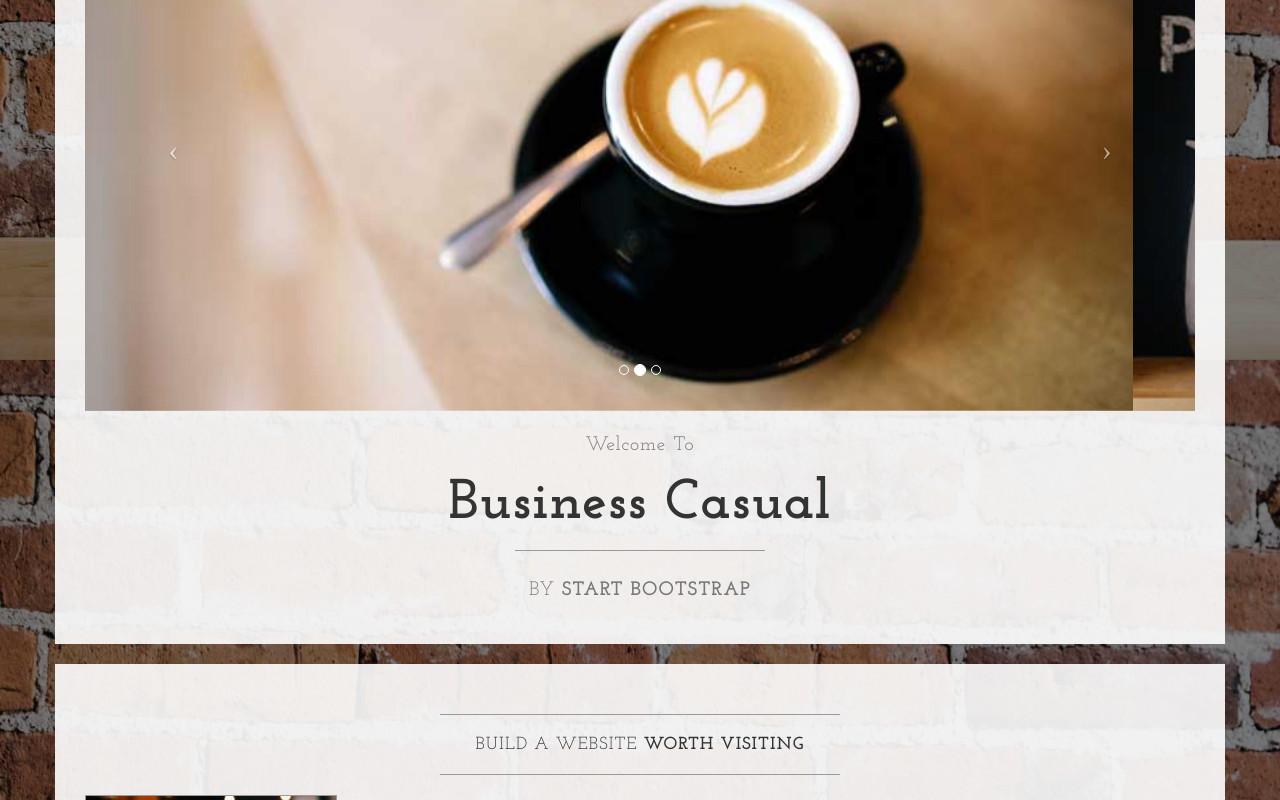
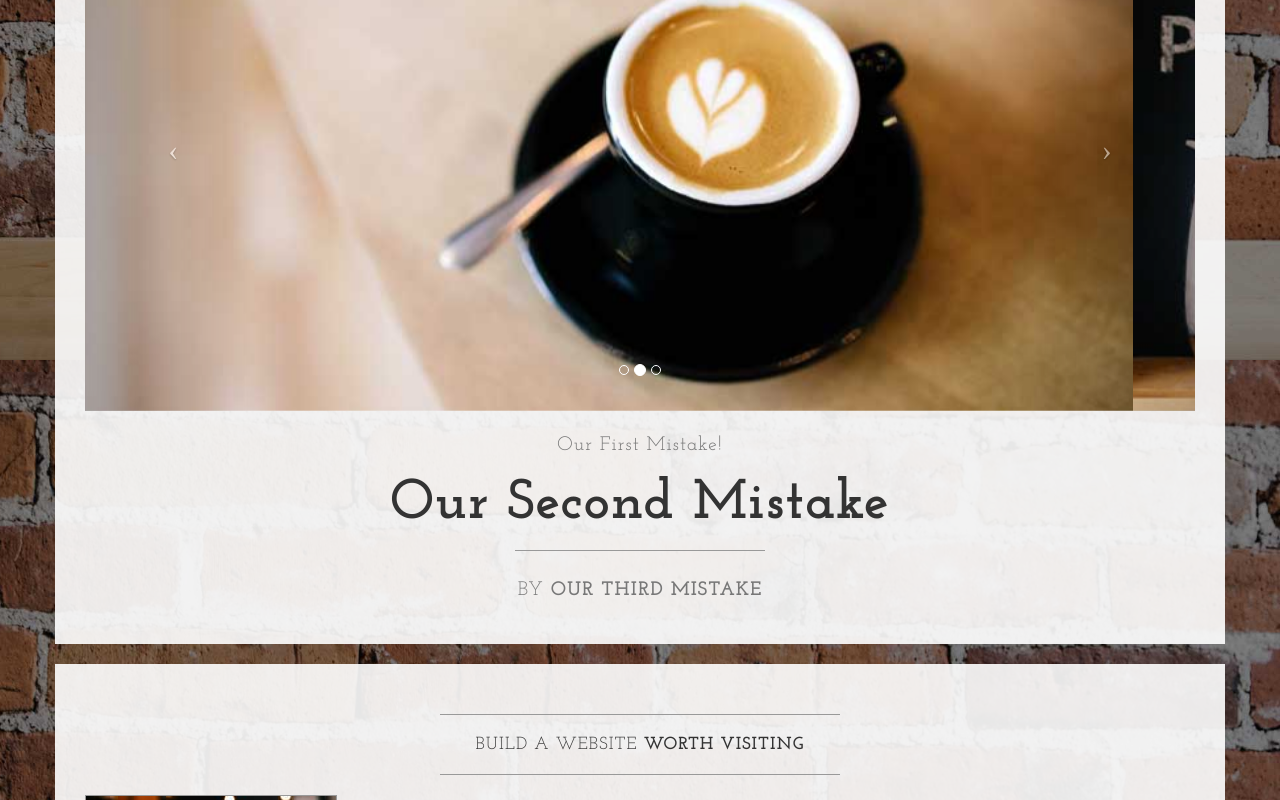
Before and after one commit to choneyse/Learnable-Git-Course, a plain HTML site: page index.html in a window 1280 px wide. Shown: the part 440-1240 px from the top of the page. Drawn offline with nearby package versions, Linux system fonts and the light colour scheme.

Commit message:
committing our third mistake, we left the other two in place

```diff
--- a/index.html
+++ b/index.html
@@ -106,13 +106,13 @@
                         </a>
                     </div>
                     <h2 class="brand-before">
-                        <small>Welcome to</small>
+                        <small>Our first mistake!</small>
                     </h2>
-                    <h1 class="brand-name">Business Casual</h1>
+                    <h1 class="brand-name">Our Second Mistake</h1>
                     <hr class="tagline-divider">
                     <h2>
                         <small>By
-                            <strong>Start Bootstrap</strong>
+                            <strong>Our Third Mistake</strong>
                         </small>
                     </h2>
                 </div>
```
